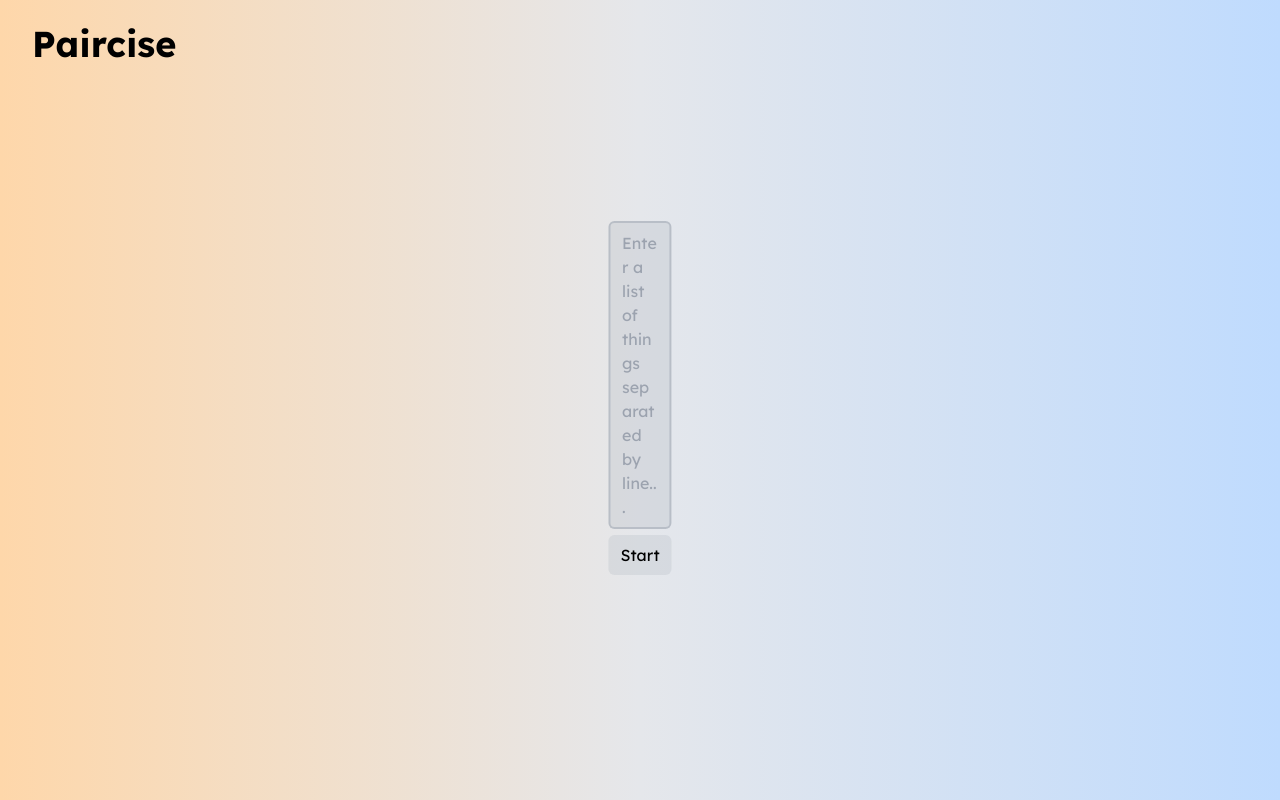
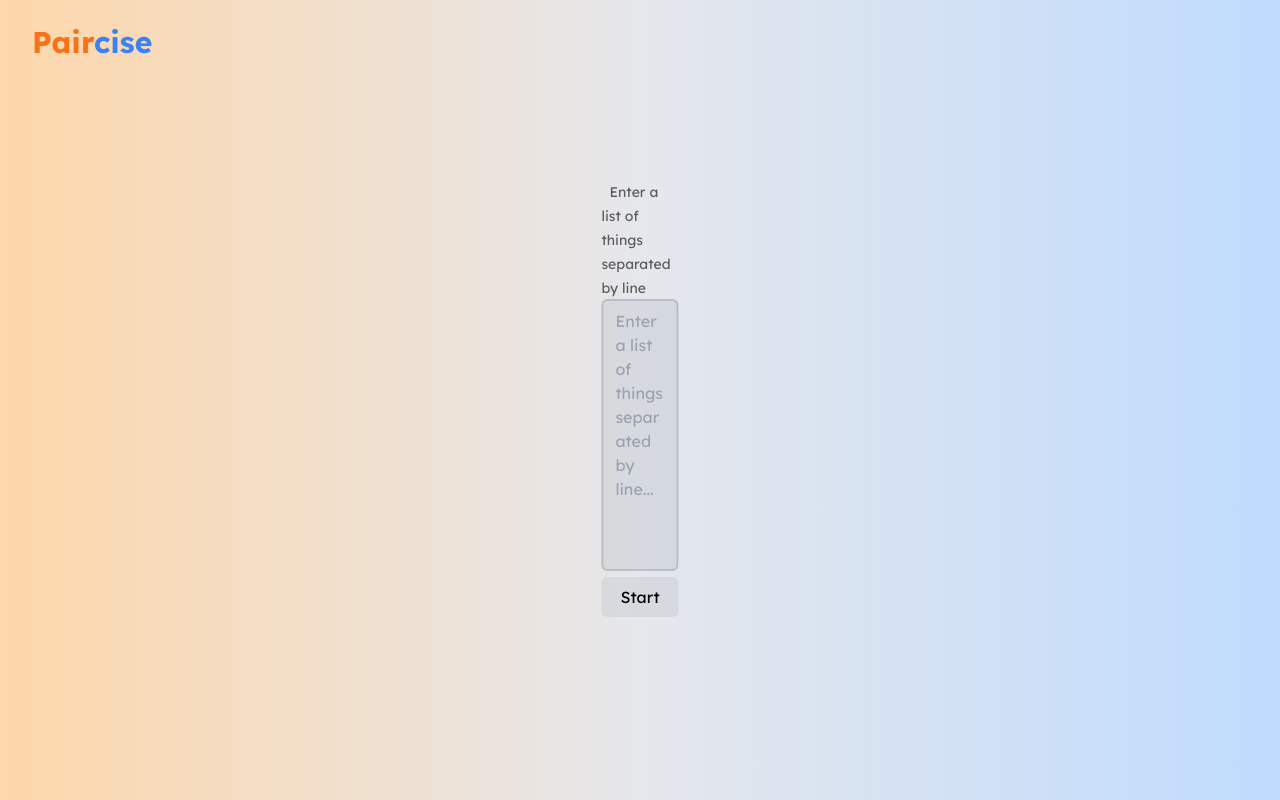
Before and after one commit to jakeo-dev/pairckle, a Next.js app: page / in a window 1280 px wide. Built offline with nearby package versions, Linux system fonts and the light colour scheme.

Commit message:
update header design

```diff
--- a/src/pages/index.tsx
+++ b/src/pages/index.tsx
@@ -151,15 +151,19 @@ export default function Home() {
     <>
       <div className="flex justify-center items-center min-h-screen">
         <div className="absolute top-0 flex w-full pt-6 px-8">
-          <h1 className="text-center text-4xl font-bold mr-8">Paircise</h1>
-          <div className={`${utensilsVisibility} w-max overflow-x-auto pt-2`}>
-            <ul className="flex whitespace-nowrap space-x-4 scrollbar-hide">
+          <h1 className="text-center text-3xl font-bold cursor-default mr-8">
+            <span className="text-orange-500">Pair</span>
+            <span className="text-blue-500">cise</span>
+          </h1>
+          <div className={`${utensilsVisibility} w-max overflow-x-auto pt-1`}>
+            <ul className="flex whitespace-nowrap space-x-3 scrollbar-hide">
               {utensilsArray.sort(sortUtensils).map((utensil, index) => (
                 <li
                   key={index}
-                  className="bg-gray-500/30 rounded-md px-2 py-0.5 last:mr-4"
+                  className="bg-gray-500/20 rounded-md px-2 py-0.5"
                 >
-                  {utensil["title"]}: {utensil["score"]}
+                  <span>{utensil["title"]}</span>
+                  <span className="font-semibold ml-2">{utensil["score"]}</span>
                 </li>
               ))}
             </ul>
@@ -169,10 +173,13 @@ export default function Home() {
           <div
             className={`${startVisibility} absolute top-1/2 left-1/2 -translate-x-1/2 -translate-y-1/2`}
           >
+            <label className="text-black/60 text-sm px-2">
+              Enter a list of things separated by line
+            </label>
             <ResponsiveTextArea
               value={utensilInput}
               onInput={(e) => setUtensilInput(e.currentTarget.value)}
-              className="min-h-[17rem] max-h-[55vh] lg:max-h-[70vh] w-[26rem]" // 1 line = 2.125 rem
+              className="min-h-[17rem] max-h-[55vh] lg:max-h-[70vh] w-96" // 1 line = 2.125 rem
               placeholder="Enter a list of things separated by line..."
               maxLength={-1}
               required={true}
@@ -369,7 +376,7 @@ export default function Home() {
             {/* <h2 className="text-center mt-4">
               Click how much you prefer either option
             </h2> */}
-            <h3 className="text-center mt-2">
+            <h3 className="text-lg text-center -mt-12">
               {getNumCombos(utensilsArray.length) - combosArray.length} /{" "}
               {getNumCombos(utensilsArray.length)}
             </h3>
--- a/src/styles/globals.css
+++ b/src/styles/globals.css
@@ -2,6 +2,7 @@
 @tailwind components;
 @tailwind utilities;
 
+@layer components {
   .invisibleFade {
     @apply invisible opacity-0 transition-all;
   }
@@ -9,3 +10,4 @@
   .visibleFade {
     @apply visible opacity-100 transition-all;
   }
+}
```
Lines whose indentation alone changed are shown as unchanged.
